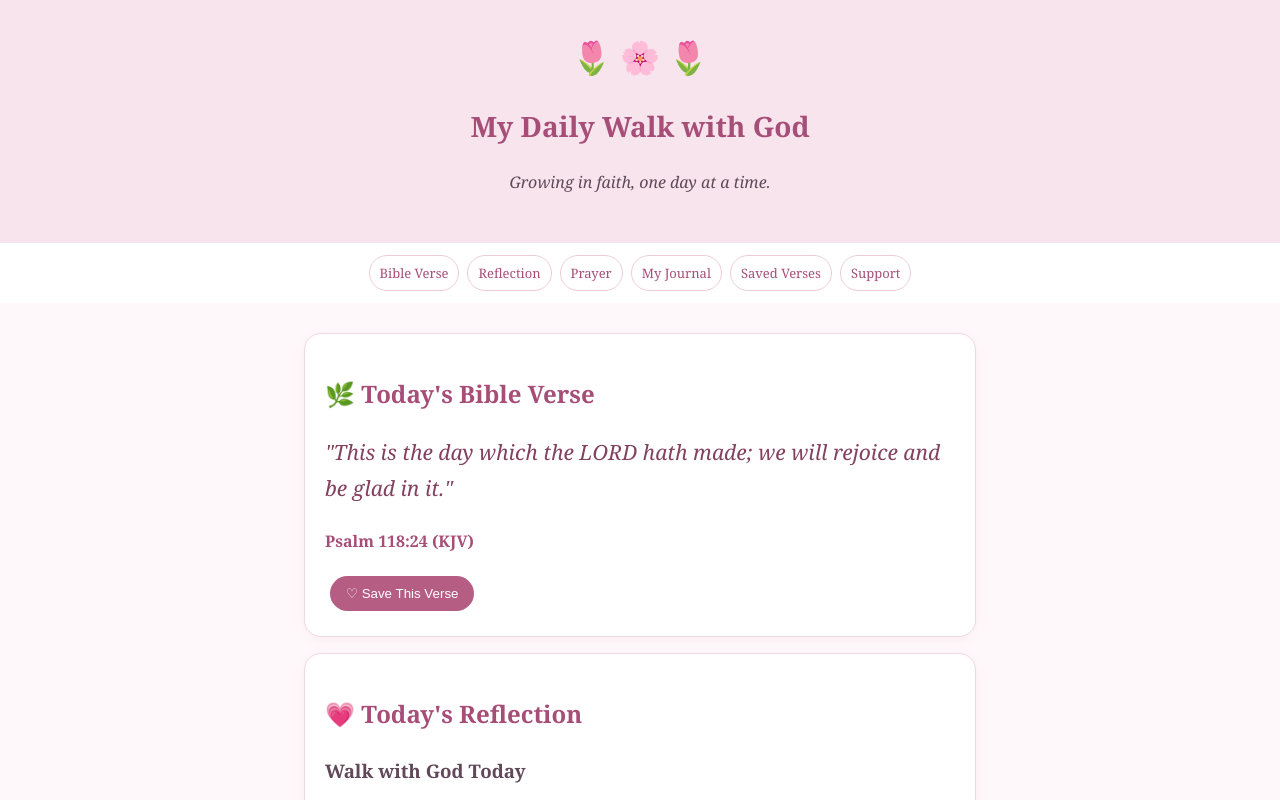
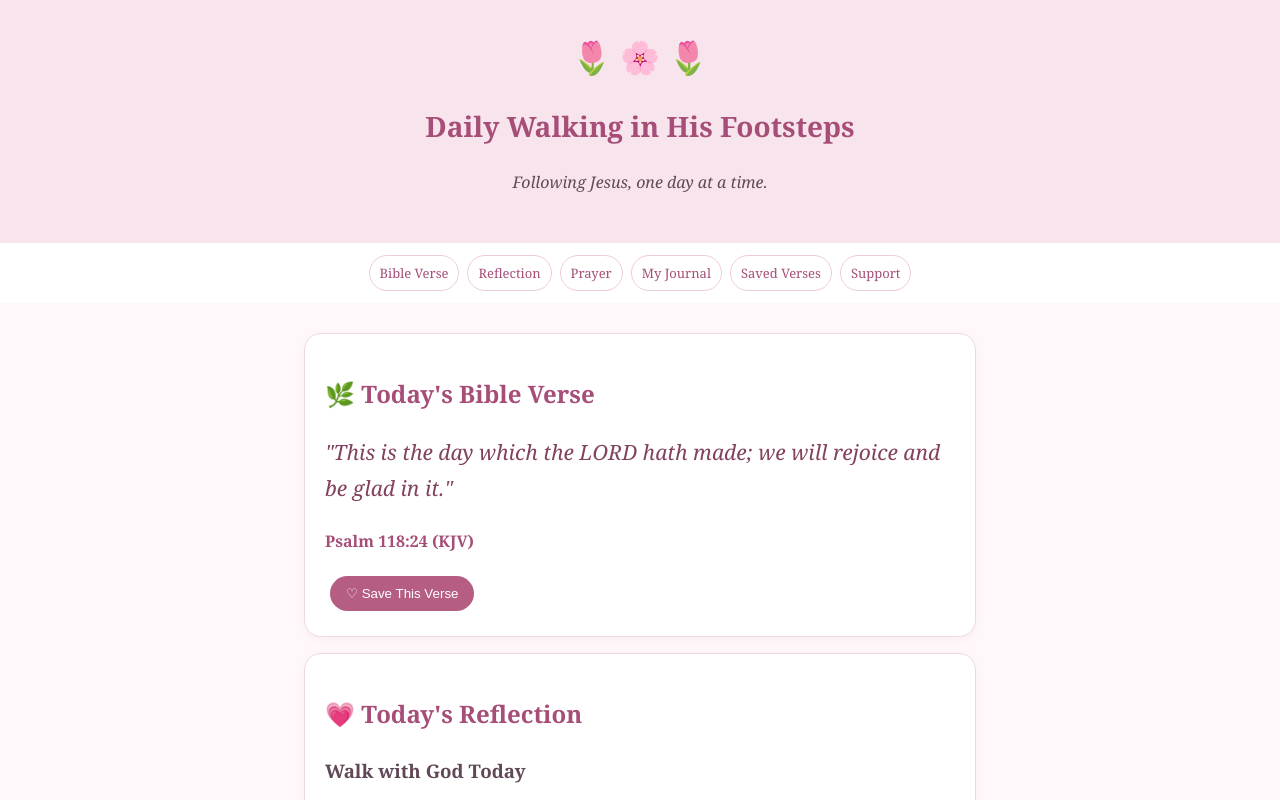
Before and after one commit to MydailywalkwithGod/Daily-Walking-in-His-Footsteps-, a plain HTML site: page index.html in a window 1280 px wide. Shown: the top 800 px of the page. Drawn offline with Linux system fonts and the light colour scheme.

Commit message:
Update index.html

```diff
--- a/index.html
+++ b/index.html
@@ -5,7 +5,7 @@
 <meta charset="UTF-8">
 <meta name="viewport" content="width=device-width, initial-scale=1">
 <meta name="theme-color" content="#f8e8ef">
-<title>My Daily Walk with God</title>
+<title>Daily Walking in His Footsteps</title>
 <style>
 *{box-sizing:border-box}
 body{margin:0;background:#fff8fb;color:#604858;font-family:Georgia,serif;line-height:1.7}
@@ -27,8 +27,8 @@ footer{text-align:center;padding:25px;color:#95677c}
 <body>
 <header>
 <div style="font-size:32px">🌷 🌸 🌷</div>
-<h1>My Daily Walk with God</h1>
-<p>Growing in faith, one day at a time.</p>
+<h1>Daily Walking in His Footsteps</h1>
+<p>Following Jesus, one day at a time.</p>
 </header>
 <nav>
 <a href="#daily">Bible Verse</a>
@@ -87,7 +87,7 @@ footer{text-align:center;padding:25px;color:#95677c}
 </section>
 </main>
 <footer>
-<p>My Daily Walk with God 🌸</p>
+<p>Daily Walking in His Footsteps 🌸</p>
 <p>Let us grow in faith, one day at a time.</p>
 <p>All glory belongs to God.</p>
 </footer>
```
